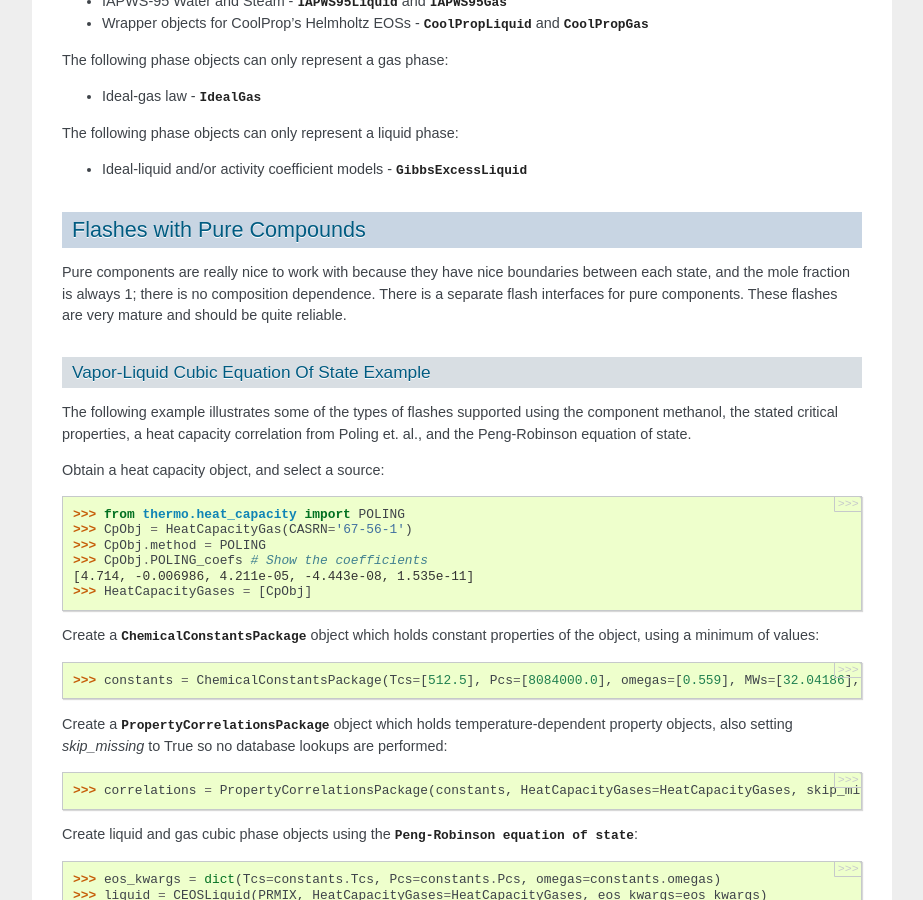
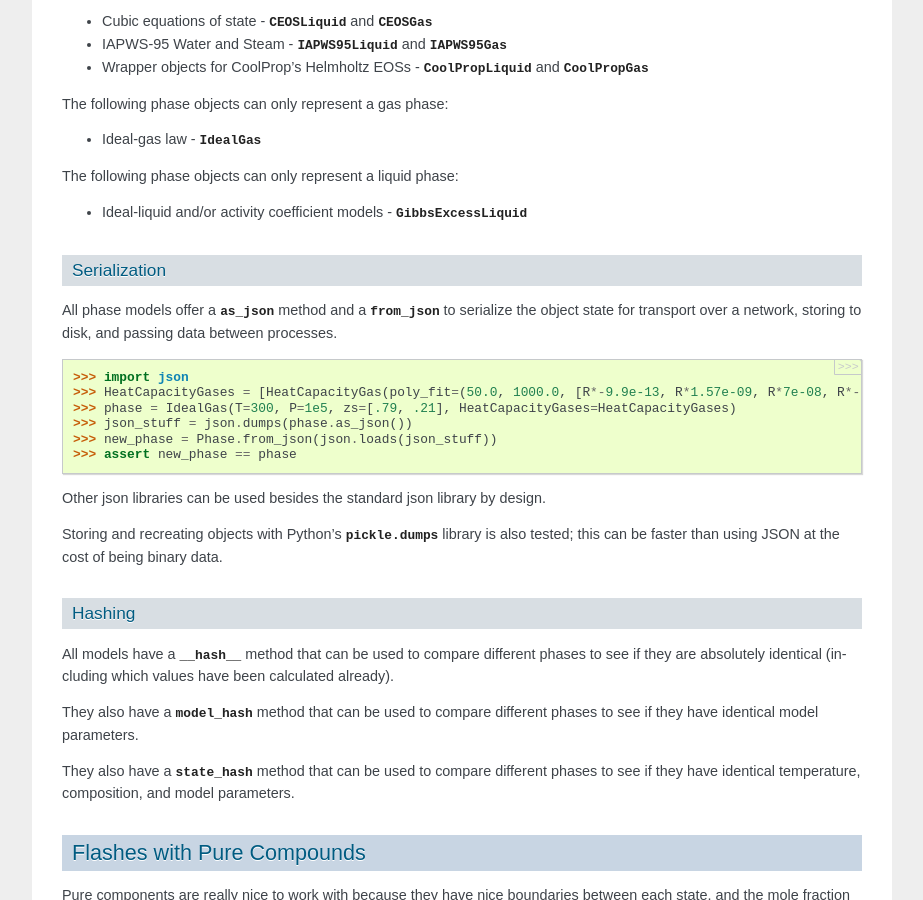
Before and after one commit to CalebBell/thermo, a Sphinx documentation site: the page built from docs/tutorial_phases_and_flash.rst, in a window 1280 px wide and 900 px high, scrolled down 1018 px. Shown: the whole window, without its empty margins (198-1121 px from the left). Built offline with Sphinx 7.4.7, drawn with Linux system fonts in a browser that asks for light colours; formulas are drawn with MathJax 3; some of the changed text lies outside the part shown.

Commit message:
Update documentation for phases with flashes and export as json

```diff
--- a/docs/activity_coefficients.rst
+++ b/docs/activity_coefficients.rst
@@ -99,7 +99,7 @@ Please note that the identifying integer in these {group: count} elements are no
 
 Notes on Performance
 --------------------
-Initializing the object for the first time is a not a high performance operation as certain checks need to be done and data structures set up. Some equations components of the Gibbs excess model may depend only on temperature or composition, instead of depending on both. Each model implements the method :obj:`to_T_xs <thermo.unifac.UNIFAC.to_T_xs>` which should be used to create a new object at the new temperature and/or composition. The design of the object is to lazy-calculate properties, and to be immutable: calculations at new temperatures and compositions are done in a new object.
+Initializing the object for the first time is a not a high performance operation as certain checks need to be done and data structures set up. Some pieces of the equations of the Gibbs excess model may depend only on temperature or composition, instead of depending on both. Each model implements the method :obj:`to_T_xs <thermo.unifac.UNIFAC.to_T_xs>` which should be used to create a new object at the new temperature and/or composition. The design of the object is to lazy-calculate properties, and to be immutable: calculations at new temperatures and compositions are done in a new object.
 
 Note also that the :obj:`__repr__ <thermo.activity.GibbsExcess.__repr__>` string for each model is designed to allow lossless reconstruction of the model. This is very useful when building test cases.
 
--- a/docs/cubic_equations_of_state.rst
+++ b/docs/cubic_equations_of_state.rst
@@ -217,10 +217,10 @@ Serialization
 ^^^^^^^^^^^^^
 All cubic EOS models offer a :obj:`as_json <thermo.eos.GCEOS.as_json>` method and a :obj:`from_json <thermo.eos.GCEOS.from_json>` to serialize the object state for transport over a network, storing to disk, and passing data between processes.
 
->>> import pickle
+>>> import json
 >>> eos = PRSV2MIX(Tcs=[507.6], Pcs=[3025000], omegas=[0.2975], zs=[1], T=299., P=1E6, kappa1s=[0.05104], kappa2s=[0.8634], kappa3s=[0.460])
->>> json_stuff = pickle.dumps(eos.as_json())
->>> new_eos = GCEOSMIX.from_json(pickle.loads(json_stuff))
+>>> json_stuff = json.dumps(eos.as_json())
+>>> new_eos = GCEOSMIX.from_json(json.loads(json_stuff))
 >>> assert new_eos == eos
 
 Other json libraries can be used besides the standard json library by design.
--- a/docs/tutorial_phases_and_flash.rst
+++ b/docs/tutorial_phases_and_flash.rst
@@ -40,6 +40,31 @@ The following phase objects can only represent a gas phase:
 The following phase objects can only represent a liquid phase:
 
 * Ideal-liquid and/or activity coefficient models - :obj:`GibbsExcessLiquid <thermo.phases.GibbsExcessLiquid>`
+
+Serialization
+^^^^^^^^^^^^^
+All phase models offer a :obj:`as_json <thermo.phases.Phase.as_json>` method and a :obj:`from_json <thermo.phases.Phase.from_json>` to serialize the object state for transport over a network, storing to disk, and passing data between processes.
+
+>>> import json
+>>> HeatCapacityGases = [HeatCapacityGas(poly_fit=(50.0, 1000.0, [R*-9.9e-13, R*1.57e-09, R*7e-08, R*-0.000261, R*3.539])), HeatCapacityGas(poly_fit=(50.0, 1000.0, [R*1.79e-12, R*-6e-09, R*6.58e-06, R*-0.001794, R*3.63]))]
+>>> phase = IdealGas(T=300, P=1e5, zs=[.79, .21], HeatCapacityGases=HeatCapacityGases)
+>>> json_stuff = json.dumps(phase.as_json())
+>>> new_phase = Phase.from_json(json.loads(json_stuff))
+>>> assert new_phase == phase
+
+Other json libraries can be used besides the standard json library by design.
+
+Storing and recreating objects with Python's :py:func:`pickle.dumps` library is also tested; this can be faster than using JSON at the cost of being binary data.
+
+Hashing
+^^^^^^^
+All models have a :obj:`__hash__ <thermo.phases.Phase.__hash__>` method that can be used to compare different phases to see if they are absolutely identical (including which values have been calculated already).
+
+They also have a :obj:`model_hash <thermo.phases.Phase.model_hash>` method that can be used to compare different phases to see if they have identical model parameters.
+
+They also have a :obj:`state_hash <thermo.phases.Phase.state_hash>` method that can be used to compare different phases to see if they have identical temperature, composition, and model parameters.
+
+
 
 Flashes with Pure Compounds
 ---------------------------
```
Also changed, not shown: 1 other file.
